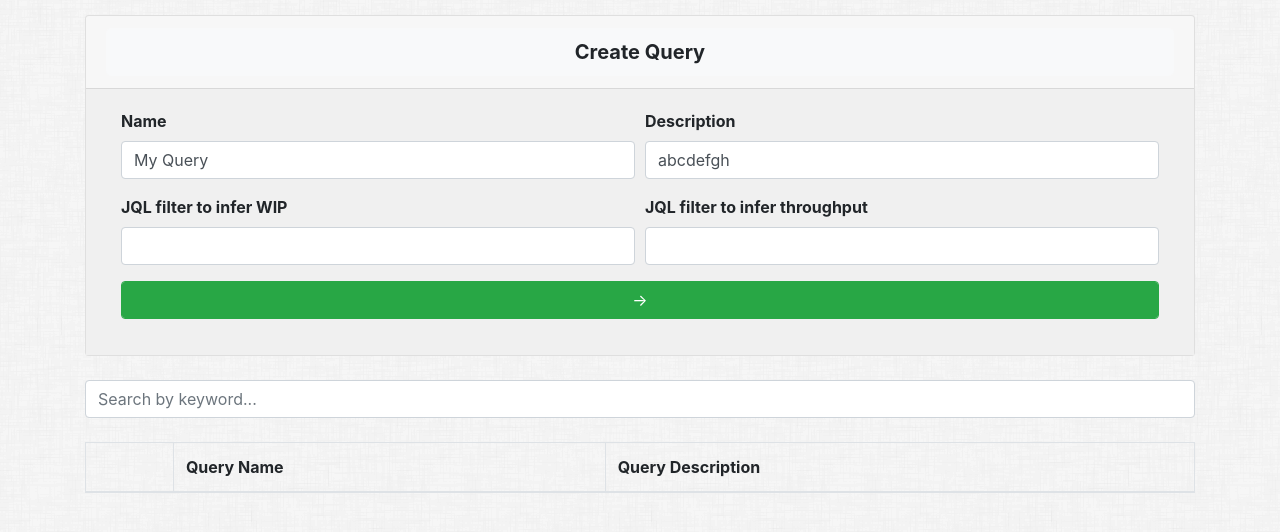
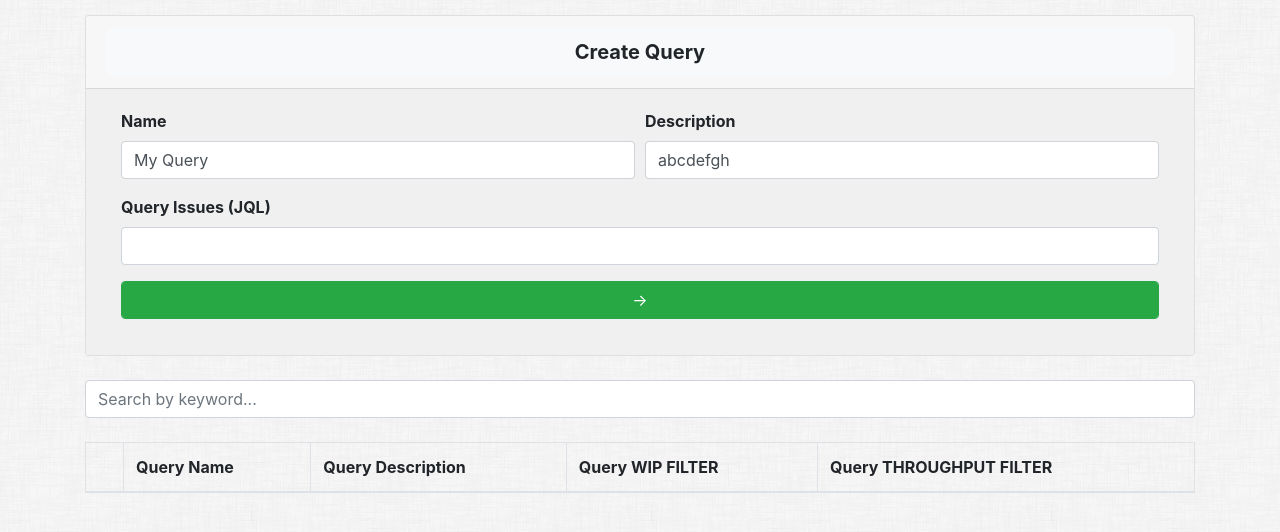
Before and after one commit to msm416/4castinate, a Django app: page /forecast/ in a window 1280 px wide. Shown: the part 145-677 px from the top of the page. Run offline with Django 3.2, Linux system fonts and the light colour scheme; data that the repository does not hold is empty; some libraries are stand-ins or nearby versions.

Commit message:
Simplify form on index page

```diff
--- a/forecast/helperMethods/rest.py
+++ b/forecast/helperMethods/rest.py
@@ -9,8 +9,6 @@ import dateutil.parser
 from ebdjango.settings import JIRA_URL, JIRA_OAUTH_TOKEN, JIRA_OAUTH_TOKEN_SECRET, JIRA_EMAIL, JIRA_API_TOKEN
 from forecast.helperMethods.oauth.jira_oauth_script import SignatureMethod_RSA_SHA1, create_oauth_client
 
-JIRA_DATE_FORMAT = "%Y-%m-%dT%H:%M:%S.%f"
-
 client = create_oauth_client('OauthKey', 'dont_care',
                              SignatureMethod_RSA_SHA1(),
                              oauth.Token(JIRA_OAUTH_TOKEN,
@@ -19,6 +17,10 @@ client = create_oauth_client('OauthKey', 'dont_care',
 
 
 JQL_ORDER_BY_CLAUSE = " ORDER BY resolutiondate "
+
+
+def create_form_filters(filter):
+    return f"{filter} and resolution is EMPTY", f"{filter} and resolution = done"
 
 
 def fetch_filters_and_update_form(form):
--- a/forecast/models.py
+++ b/forecast/models.py
@@ -5,7 +5,6 @@ from django.db import models
 from django.utils import timezone
 
 WEEK_IN_DAYS = 7
-LONG_TIME_AGO = "1011-12-13"
 
 
 class Query(models.Model):
--- a/forecast/templates/forecast/index.html
+++ b/forecast/templates/forecast/index.html
@@ -34,13 +34,9 @@
                                 </div>
                             </div>
                             <div class="form-row">
-                                <div class="form-group col-md-6">
-                                    <label for="wip_filter"> <b> JQL filter to infer WIP </b></label>
-                                    <input type="text" name="wip_filter" class="form-control" id="wip_filter" value="">
-                                </div>
-                                <div class="form-group col-md-6">
-                                    <label for="throughput_filter"> <b> JQL filter to infer throughput  </b> </label>
-                                    <input type="text" name="throughput_filter" class="form-control" id="throughput_filter" value="">
+                                <div class="form-group col-md-12">
+                                    <label for="filter"> <b> Query Issues (JQL) </b></label>
+                                    <input type="text" name="filter" class="form-control" id="filter" value="">
                                 </div>
                             </div>
                             <div class="form-row">
@@ -63,6 +59,8 @@
             <th> </th>
             <th>Query Name</th>
             <th>Query Description</th>
+            <th>Query WIP FILTER</th>
+            <th>Query THROUGHPUT FILTER</th>
         </tr>
         </thead>
         <tbody id="myTable">
@@ -81,6 +79,12 @@
             <td>
                 {{ query.description }}
             </td>
+            <td>
+                {{ query.form.wip_filter }}
+            </td>
+            <td>
+                {{ query.form.throughput_filter }}
+            </td>
         </tr>
         {% endfor %}
         </tbody>
--- a/forecast/views.py
+++ b/forecast/views.py
@@ -2,17 +2,16 @@ from django.http import HttpResponseRedirect
 from django.shortcuts import get_object_or_404, render
 from django.urls import reverse
 
-from forecast.helperMethods.rest import fetch_filters_and_update_form
+from forecast.helperMethods.rest import fetch_filters_and_update_form, create_form_filters
 from forecast.helperMethods.utils import parse_filter
 from forecast.helperMethods.forecast_models_utils import aggregate_simulations
-from .models import LONG_TIME_AGO, Query, Simulation, Form
+from .models import Query, Simulation, Form
 
 
 def index(request):
     query_list = Query.objects.order_by('-creation_date')
     context = {'query_list': query_list,
-               'nbar': 'index',
-               'LONG_TIME_AGO': LONG_TIME_AGO}
+               'nbar': 'index'}
     return render(request, 'forecast/index.html', context)
 
 
@@ -37,8 +36,6 @@ def detail(request, query_id):
                'weeks_frequency_sum': ("sample size " + str(weeks_frequency_sum)),
                'centile_indices': [5*i for i in range(0, 21)],
                'centile_values': centile_values,
-
-               'LONG_TIME_AGO': LONG_TIME_AGO,
                'nbar': 'detail'}
 
     return render(request, 'forecast/detail.html', context)
@@ -107,9 +104,10 @@ def create_query(request):
     # TODO: check validity before creation of _filter and other fields
     query = Query(name=request.POST['name'], description=request.POST['description'])
     query.save()
+    wip_filter, throughput_filter = create_form_filters(request.POST['filter'])
     query.form_set.create(name="default Form",
-                          wip_filter=request.POST['wip_filter'],
-                          throughput_filter=request.POST['throughput_filter'])
+                          wip_filter=wip_filter,
+                          throughput_filter=throughput_filter)
 
     # Always return an HttpResponseRedirect after successfully dealing
     # with POST data. This prevents data from being posted twice if a
```
Also changed, not shown: forecast/templates/forecast/detail.html (+13 -3 lines).
